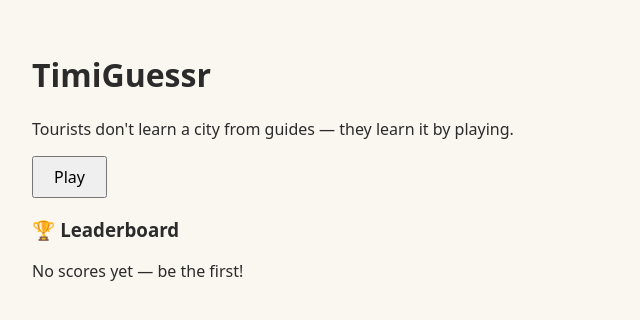
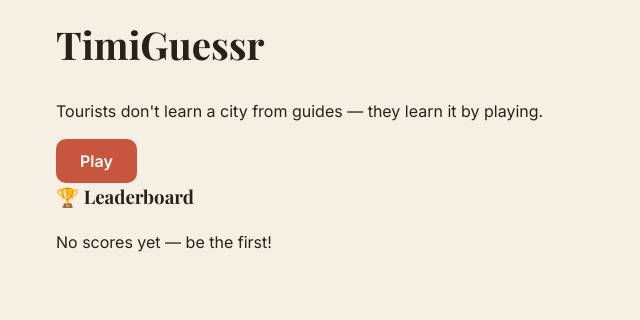
Before and after one commit to akashikun29/TimiGuessr, a React (Vite) app: page / in a window 1280 px wide. Shown: the top 320 px of the page, without its empty margins (0-640 px from the left). Built offline with nearby package versions, Linux system fonts and the light colour scheme.

Commit message:
Refactor index.css with structured styles and variables

```diff
--- a/src/index.css
+++ b/src/index.css
@@ -1,14 +1,168 @@
-/* Member C owns this file (task C5) — placeholder styles only, keep it minimal. */
-body {
-  font-family: system-ui, sans-serif;
-  margin: 0;
-  padding: 2rem;
-  background: #faf6f0;
-  color: #2b2b2b;
+/* =====================================================
+   TimiGuessr - index.css (Membrul C, task C5)
+   ===================================================== */
+
+/* Fonturile de pe Google Fonts (@import trebuie să fie primul în fișier) */
+@import url("https://fonts.googleapis.com/css2?family=Inter:wght@400;600&family=Playfair+Display:wght@600;700&display=swap");
+
+/* ----- Culori și fonturi: le schimbi doar aici ----- */
+:root {
+  --culoare-accent: #C8553D;      /* terracotta: butoane, accente */
+  --culoare-accent-inchis: #A8432E; /* terracotta mai închis, la hover */
+  --culoare-fundal: #F6EFE3;      /* crem */
+  --culoare-card: #FFFFFF;        /* fundal pentru carduri */
+  --culoare-text: #2B2118;        /* maro închis */
+  --culoare-text-slab: #6B5B4D;   /* text secundar */
+
+  --font-titlu: "Playfair Display", Georgia, serif;
+  --font-text: "Inter", system-ui, sans-serif;
 }
 
+/* ----- Baza ----- */
+* {
+  box-sizing: border-box; /* lățimile includ padding-ul */
+}
+
+body {
+  margin: 0;
+  background: var(--culoare-fundal);
+  color: var(--culoare-text);
+  font-family: var(--font-text);
+  line-height: 1.5;
+}
+
+#root {
+  min-height: 100vh;
+  max-width: 1200px;   /* jocul nu se întinde prea mult pe ecrane late */
+  margin: 0 auto;
+  padding: 16px;
+}
+
+h1, h2, h3 {
+  font-family: var(--font-titlu);
+  color: var(--culoare-text);
+  margin-top: 0;
+}
+
+h1 { font-size: 2.4rem; }
+h2 { font-size: 1.7rem; }
+
+/* ----- Butoane ----- */
 button {
-  font: inherit;
-  padding: 0.5rem 1.25rem;
+  background: var(--culoare-accent);
+  color: #fff;
+  border: none;
+  border-radius: 10px;
+  padding: 12px 24px;   /* destul de mare ca să apeși cu degetul */
+  font-family: var(--font-text);
+  font-size: 1rem;
+  font-weight: 600;
   cursor: pointer;
+  transition: transform 0.1s, background 0.2s, opacity 0.2s;
 }
+
+button:hover:not(:disabled) {
+  background: var(--culoare-accent-inchis);
+  transform: translateY(-1px);
+}
+
+button:disabled {
+  opacity: 0.4;         /* "Confirm" apare gri până pui pinul */
+  cursor: not-allowed;
+}
+
+/* ----- Câmp text (nickname) ----- */
+input[type="text"] {
+  padding: 10px 14px;
+  border: 2px solid var(--culoare-accent);
+  border-radius: 10px;
+  background: #fff;
+  color: var(--culoare-text);
+  font-family: var(--font-text);
+  font-size: 1rem;
+}
+
+input[type="text"]:focus {
+  outline: 3px solid rgba(200, 85, 61, 0.3);
+}
+
+/* ----- Imagini (poza spotului) ----- */
+img {
+  max-width: 100%;      /* poza nu iese niciodată din ecran */
+  border-radius: 12px;
+  display: block;
+}
+
+/* ----- Liste și tabele (leaderboard, rezultate pe runde) ----- */
+ul, ol {
+  padding-left: 1.2rem;
+}
+
+table {
+  width: 100%;
+  border-collapse: collapse;
+  background: var(--culoare-card);
+  border-radius: 12px;
+  overflow: hidden;
+}
+
+th, td {
+  padding: 10px 14px;
+  text-align: left;
+  border-bottom: 1px solid #EADFCF;
+}
+
+th {
+  background: var(--culoare-accent);
+  color: #fff;
+}
+
+/* ----- Harta Leaflet ----- */
+/* Fără înălțime harta dispare complet (rămâne 0px) */
+.leaflet-container {
+  width: 100%;
+  height: 100%;
+  min-height: 320px;
+  border-radius: 12px;
+}
+
+/* ===== Clase "ghicite" =====
+   Nu știu încă numele claselor lui B. Dacă nu există în codul lui,
+   blocurile de mai jos nu fac nimic (nu strică nimic).
+   După ce vedem componentele, le potrivim sau le ștergem. */
+
+.round {
+  display: grid;
+  grid-template-columns: 1fr 1fr;   /* poza stânga, harta dreapta */
+  gap: 16px;
+}
+
+.card,
+.reveal-card {
+  background: var(--culoare-card);
+  border-radius: 16px;
+  padding: 20px;
+  box-shadow: 0 4px 16px rgba(43, 33, 24, 0.1);
+}
+
+/* ----- Mobil (sub 700px): totul una sub alta ----- */
+@media (max-width: 700px) {
+  #root {
+    padding: 8px;
+  }
+
+  h1 { font-size: 1.8rem; }
+  h2 { font-size: 1.4rem; }
+
+  .round {
+    grid-template-columns: 1fr;     /* poza deasupra, harta dedesubt */
+  }
+
+  button {
+    width: 100%;                    /* butoane pe toată lățimea */
+  }
+
+  .leaflet-container {
+    min-height: 280px;
+  }
+}
```
